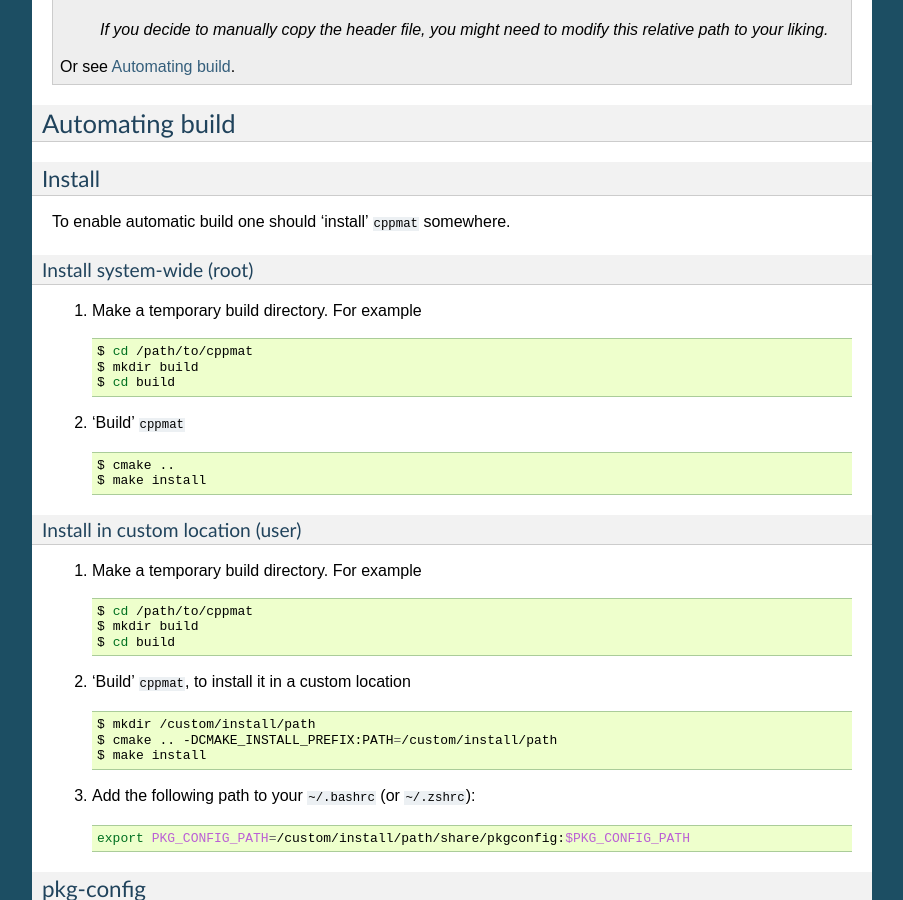
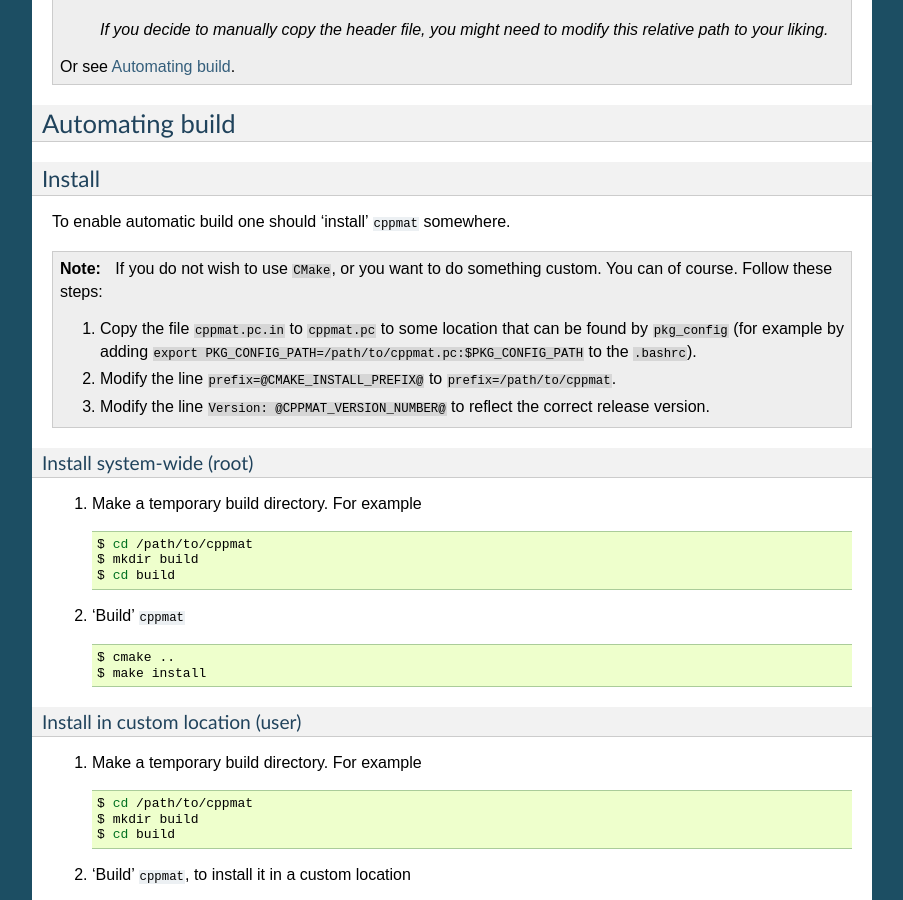
Before and after one commit to tdegeus/cppmat, a Sphinx documentation site: the page built from docs/compile.rst, in a window 1280 px wide and 900 px high, scrolled down 673 px. Shown: the whole window, without its empty margins (198-1101 px from the left). Built offline with Sphinx 7.4.7, drawn with Linux system fonts in a browser that asks for light colours; formulas are drawn with MathJax 3.

Commit message:
Updated readme to avoid using CMake

```diff
--- a/docs/compile.rst
+++ b/docs/compile.rst
@@ -44,6 +44,16 @@ Install
 -------
 
 To enable automatic build one should 'install' ``cppmat`` somewhere.
+
+.. note::
+
+  If you do not wish to use ``CMake``, or you want to do something custom. You can of course. Follow these steps:
+
+  1.  Copy the file ``cppmat.pc.in`` to ``cppmat.pc`` to some location that can be found by ``pkg_config`` (for example by adding ``export PKG_CONFIG_PATH=/path/to/cppmat.pc:$PKG_CONFIG_PATH`` to the ``.bashrc``).
+
+  2.  Modify the line ``prefix=@CMAKE_INSTALL_PREFIX@`` to ``prefix=/path/to/cppmat``.
+
+  3.  Modify the line ``Version: @CPPMAT_VERSION_NUMBER@`` to reflect the correct release version.
 
 Install system-wide (root)
 ^^^^^^^^^^^^^^^^^^^^^^^^^^
```
